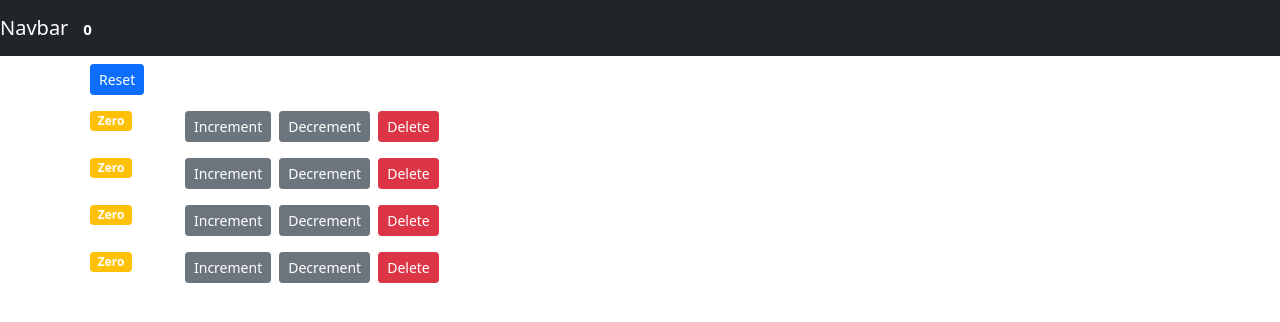
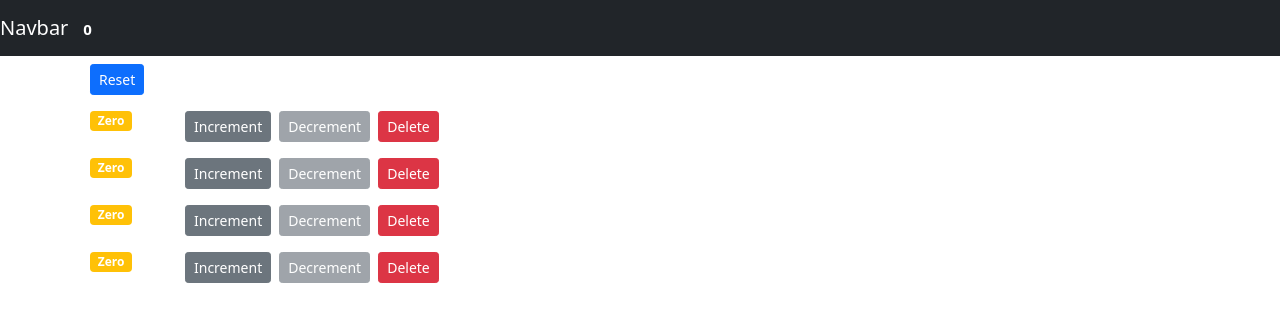
Before and after one commit to abbasi-naim/react-counter-app, a React (Create React App) app: page / in a window 1280 px wide. Shown: the top 322 px of the page. Built offline with nearby package versions, Linux system fonts and the light colour scheme; the HTML template or start-up script is replaced by a standard one.

Commit message:
added disable att to decrement button

```diff
--- a/src/App.js
+++ b/src/App.js
@@ -25,10 +25,8 @@ class App extends Component {
     const counters = [...this.state.counters];
     const index = counters.indexOf(counter);
     counters[index] = { ...counter };
-    if (counters[index].value >= 1) {
-      counters[index].value--;
-      this.setState({ counters });
-    }
+    counters[index].value--;
+    this.setState({ counters });
   };
 
   handleReset = () => {
@@ -46,7 +44,9 @@ class App extends Component {
   render() {
     return (
       <div>
-        <NavBar totalCounters={this.state.counters.filter(c => c.value > 0).length} />
+        <NavBar
+          totalCounters={this.state.counters.filter((c) => c.value > 0).length}
+        />
         <main className="container">
           <Counters
             counters={this.state.counters}
--- a/src/components/counter.jsx
+++ b/src/components/counter.jsx
@@ -49,6 +49,7 @@ class Counter extends Component {
           <Button
             onClick={() => this.props.onDecrement(this.props.counter)}
             variant="secondary btn-sm"
+            disabled={this.props.counter.value === 0 ? "disabled" : ""}
           >
             Decrement
           </Button>
```
